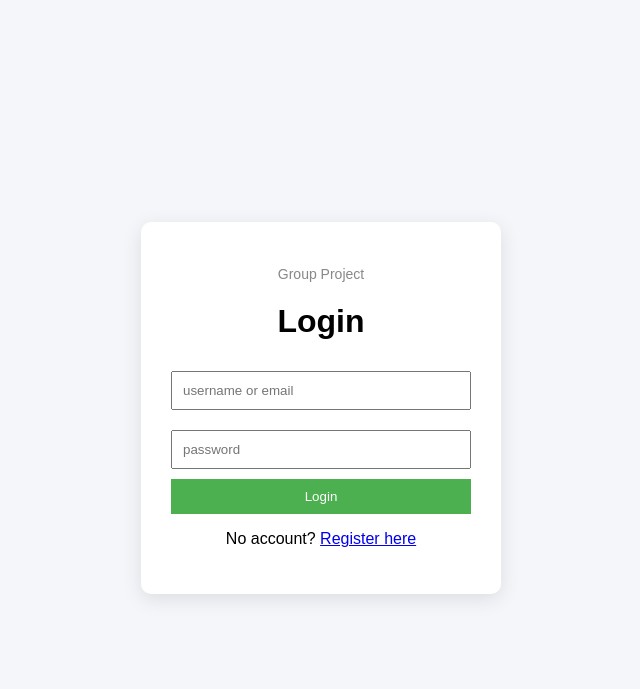
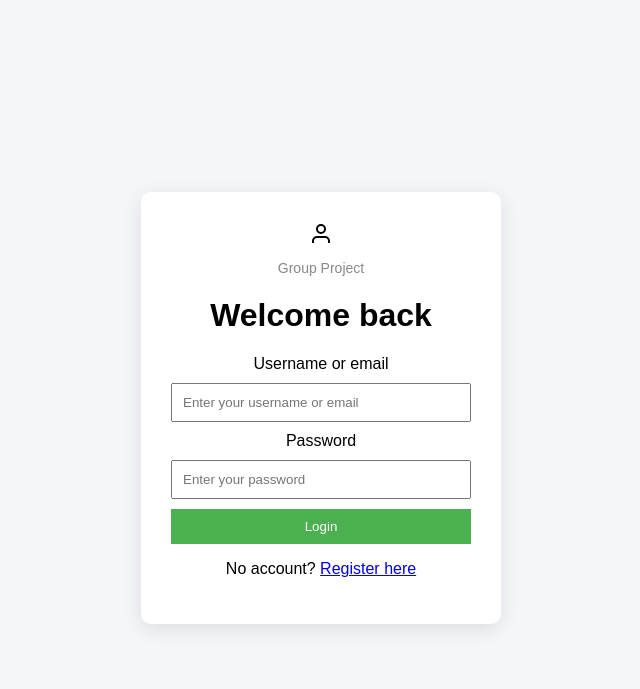
Before and after one commit to ElliotZhangzr/CITS5505_project_1, a Flask app: page /login in a window 1280 px wide. Shown: the top 689 px of the page, without its empty margins (319-959 px from the left). Run offline with Flask 3, Linux system fonts and the light colour scheme; parts of the project's set-up code (start-up, migrations or seed data) failed here and were passed over.

Commit message:
Update login.html
Enriches the login page

```diff
--- a/templates/login.html
+++ b/templates/login.html
@@ -1,22 +1,26 @@
 <link rel="stylesheet" href="{{ url_for('static', filename='style.css') }}">
-
 <div class="container">
-
     {% with messages = get_flashed_messages() %}
         {% if messages %}
-            <p style="color: green;">{{ messages[0] }}</p>
+            <div class="flash-msg">{{ messages[0] }}</div>
         {% endif %}
     {% endwith %}
 
+    <div class="avatar">
+        <svg width="24" height="24" viewBox="0 0 24 24" fill="none" stroke="currentColor" stroke-width="2">
+            <path d="M20 21v-2a4 4 0 0 0-4-4H8a4 4 0 0 0-4 4v2"/>
+            <circle cx="12" cy="7" r="4"/>
+        </svg>
+    </div>
     <p class="subtitle">Group Project</p>
-    <h1>Login</h1>
+    <h1>Welcome back</h1>
 
     <form method="POST">
-        <input name="username" type="text" placeholder="username or email" required>
-        <input name="password" type="password" placeholder="password" required>
+        <label>Username or email</label>
+        <input name="username" type="text" placeholder="Enter your username or email" required>
+        <label>Password</label>
+        <input name="password" type="password" placeholder="Enter your password" required>
         <button type="submit">Login</button>
     </form>
-
     <p>No account? <a href="/register">Register here</a></p>
-
 </div>
```
